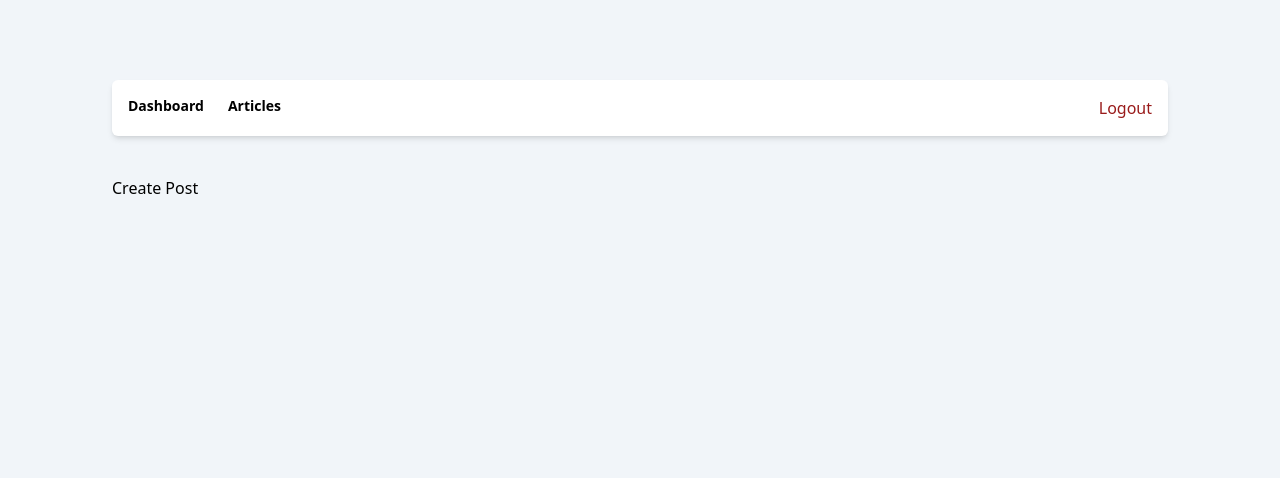
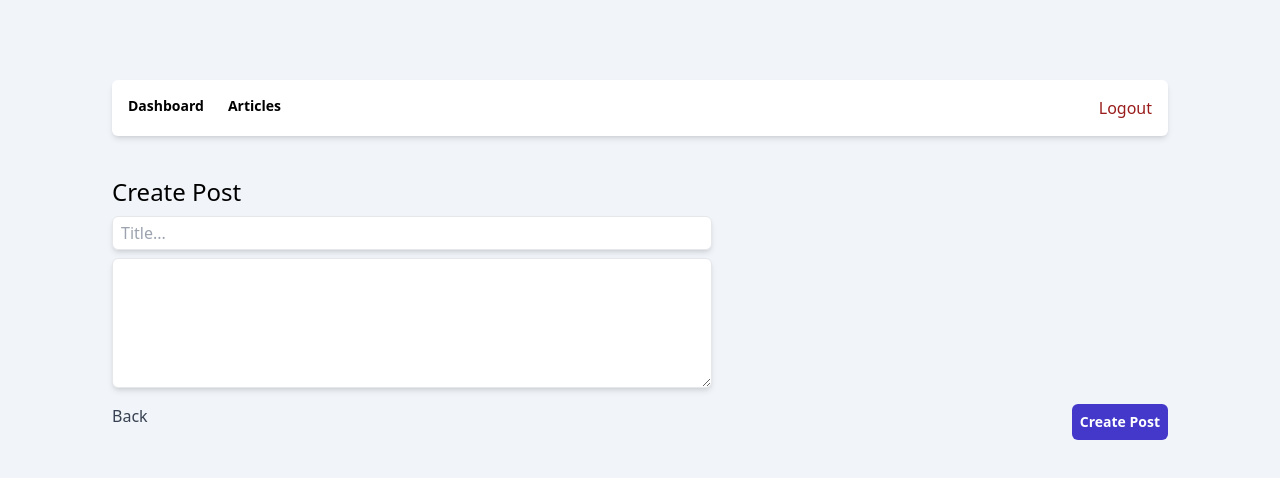
Before and after one commit to jonathanbyrnes/nuxt-blog, a Nuxt app: page /admin/create-post in a window 1280 px wide. Shown: the top 478 px of the page. Built offline with nearby package versions, Linux system fonts and the light colour scheme; no server answers; what vue-toast-notification would draw is missing.

Commit message:
feat: add logic for creating an article(post)

```diff
--- a/pages/admin/create-post.vue
+++ b/pages/admin/create-post.vue
@@ -2,10 +2,59 @@
 definePageMeta({
     layout: 'admin'
 })
+
+const userData=getUserData()
+const config = useRuntimeConfig()
+const loading=ref(false)
+const postInput=ref({
+    title:'',
+    post_content:''
+})
+
+async function createPost() {
+    try {
+        loading.value=true
+        const res = await $fetch(config.public?.API_BASE_URL + '/posts', {
+            headers: {
+                Accept: "application/json",
+                "content-type": "application/json",
+                Authorization: `Bearer ${userData?.token}`
+            },
+            method: 'POST',
+            body: JSON.stringify(postInput.value)
+        })
+        loading.value=false
+        postInput.value={}
+        successMsg(res?.message)
+    } catch (error) {
+        loading.value=false
+        if(error?.response?.status===422){
+            const errors=error.response?._data
+            for(const message of errors) {
+                errorMsg(message)
+            }
+        }
+    }
+}
 </script>
 
 <template>
     <div>
-        <h1>Create Post</h1>
+        <h1 class="text-2xl mb-2">Create Post</h1>
+        <div class="flex flex-col mb-2 w-[600px]">
+            <input v-model="postInput.title" placeholder="Title..." type="text" class="mb-2 border rounded-md py-1 px-2 shadow-md" />
+            <textarea v-model="postInput.post_content" name="" id="" rows="5" class="mb-2 border rounded-md py-1 px-2 shadow-md"></textarea>
+        </div>
+
+        <div class="flex justify-between">
+            <NuxtLink to="/admin/articles" class="rounded-me text-gray-700 hover:text-white">
+                Back
+            </NuxtLink>
+            <button :disabled="loading" @click="createPost" class="rounded-md text-white px-2 py-2 bg-indigo-700 text-sm font-semibold">
+                {{ loading?'Processing...':'Create Post'}}
+            </button>
+
+
+        </div>
     </div>
 </template>
```
